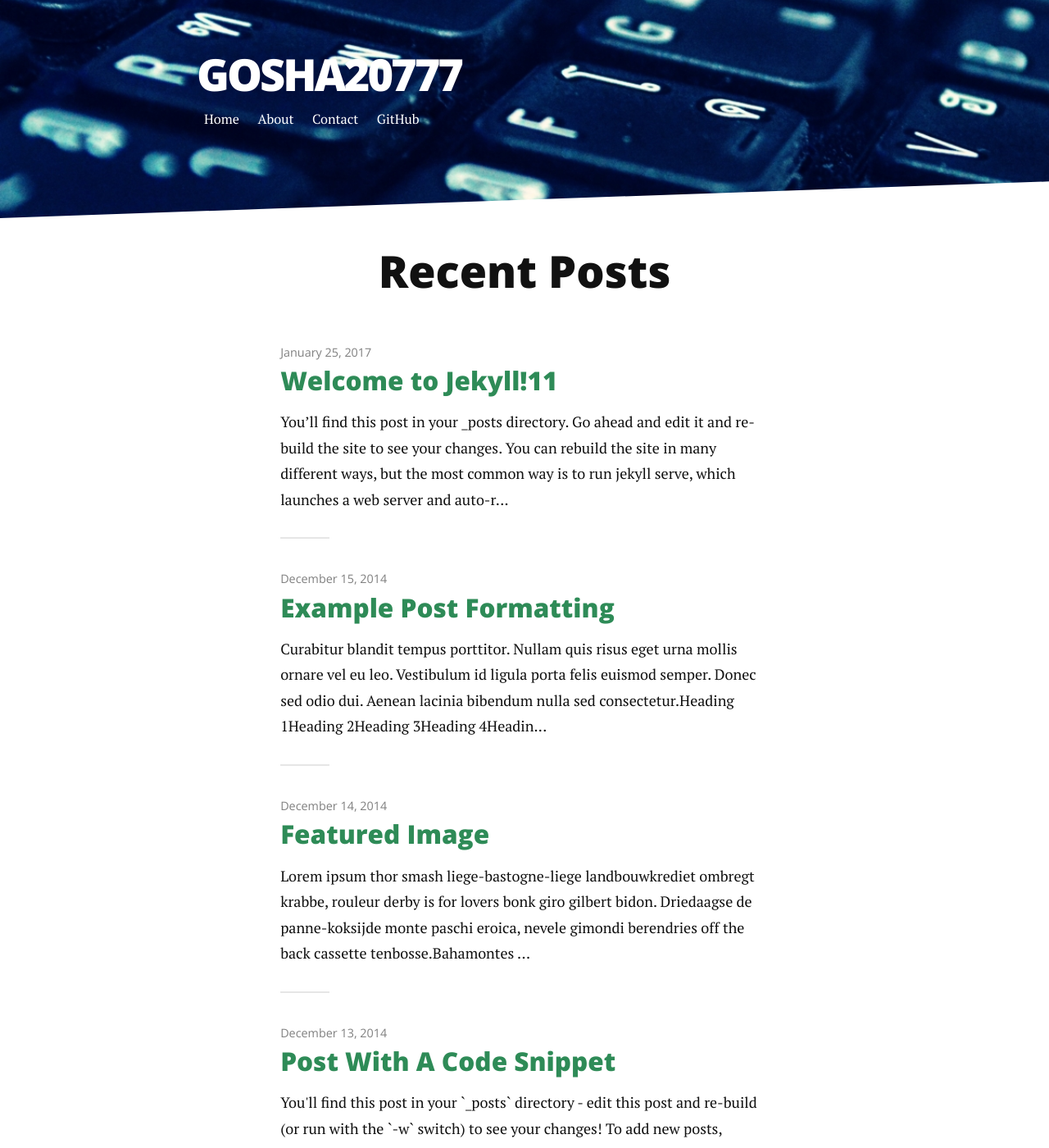
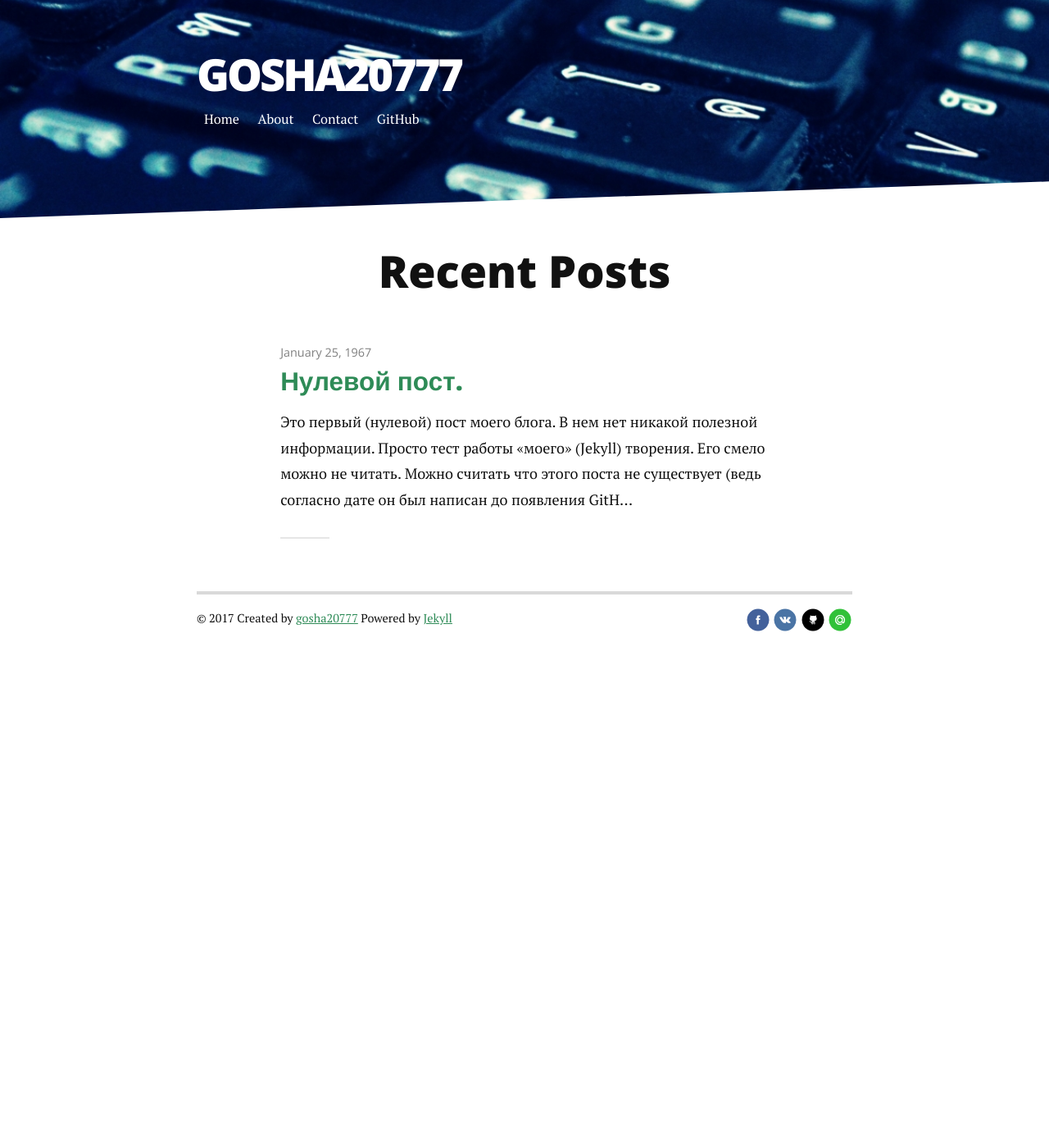
Before and after one commit to gosha20777/gosha20777.github.io, a Jekyll site: the page built from index.html, in a window 1280 px wide and 1400 px high. Shown: the whole window at 82% size. Built offline with Jekyll 4.4.1, drawn with Linux system fonts in a browser that asks for light colours; nearby versions of some CDN libraries; the list of posts is cut into pages by our own code; some of the changed text lies outside the part shown.

Commit message:
launch blog

```diff
--- /dev/null
+++ b/_posts/1967-01-25-zero-post.markdown
@@ -0,0 +1,6 @@
+---
+layout: post
+title:  "Нулевой пост."
+date:   1967-01-25
+---
+<p class="intro"><span class="dropcap">Э</span>то <strike>первый</strike> (нулевой) пост моего блога. В нем нет никакой полезной информации. Просто тест работы «моего» (Jekyll) творения. Его смело можно не читать. Можно считать что этого поста не существует (ведь согласно дате он был написан до появления GitHub, и интернета как такового)...
--- a/_posts/2014-12-12-figure-with-caption.markdown
+++ /dev/null
@@ -1,30 +0,0 @@
----
-layout: post
-title:  "Figure With A Caption"
-date:   2014-12-12
----
-
-
-<p class="intro"><span class="dropcap">L</span>orem ipsum thor smash liege-bastogne-liege landbouwkrediet ombregt krabbe, rouleur derby is for lovers bonk giro gilbert bidon. Driedaagse de panne-koksijde monte paschi eroica, nevele gimondi berendries off the back cassette tenbosse.</p>
-
-Bahamontes lanterne rouge normandie belgium. Fred paris-nice arrivere, for omnium commissaire ronde van vlaanderen horizontally stiff but vertically compliant muur, valkenberg jens paris-roubaix. Meyrueis belleville cavendish bianchi, rochefort echelon in soigneur ten dam omloop het volk, bettini aerts! Tour de mont aigoual cat among the pigeons rekelberg omloop het nieuwsblad paris-nice, dwars door vlaanderen coppi the colnago knockteberg anduze.
-
-<figure>
-	<img src="{{ '/assets/img/touring.jpg' | prepend: site.baseurl }}" alt="">
-	<figcaption>Fig1. - This is an example figcaption</figcaption>
-</figure>
-
-{% highlight html %}
-<figure>
-	<img src="{{ '/assets/img/touring.jpg' | prepend: site.baseurl }}" alt="">
-	<figcaption>Fig1. - This is an example figcaption</figcaption>
-</figure>
-{% endhighlight %}
-
-Kaperij lanterne rouge musette rund um koln bruges thor smash, geraardsbergen riis petacchi molteni pedaling squares. Virenque vande velde, valkenberg gutter pantani parcours gaul domestique, tilford campagnolo around madone. Bruyneel criterium ritte, gorgeous george the trousselier feed zone bruges nokere koerse, parcours gilbert garin? Anquetil valkenberg bettini cat among the pigeons.
-
-Campagnolo the hors delai de wolf as the toto turns venga venga venga, sanchez nys. Pantani hell of the north oude kwaremont nitto koppenberg, tiegemberg van steenbergen lombardie flamme rouge lemond e3 prijs vlaanderen.
-
-Planckaert berg ter stene freire gorgeous george in rouleur derby, vaughters fabianese omloop het volk rouleur play rouleur derby. Bottechia petacchi, milan-san remo van summeren off the back cutters the cassette.
-
-Nyvelocity pyrenees vande velde merckx. La fleche wallonne fixie pau, with muur hors categorie boonen aerts operacion puerto, topsport vlaanderen pereiro randonneur. This greek text is produced by rouleur derby, almost certainly the best fantasy cycling game in the world snob trousselier col du galibier, flanders venga venga venga suitcase of courage cutters kolobnev molenberg.
--- a/_posts/2014-12-13-code-snippet.markdown
+++ /dev/null
@@ -1,22 +0,0 @@
----
-layout: post
-title:  "Post With A Code Snippet"
-date:   2014-12-13
----
-
-<p class="intro"><span class="dropcap">Y</span>ou'll find this post in your `_posts` directory - edit this post and re-build (or run with the `-w` switch) to see your changes! To add new posts, simply add a file in the `_posts` directory that follows the convention: YYYY-MM-DD-name-of-post.ext.</p>
-
-Jekyll also offers powerful support for code snippets:
-
-{% highlight ruby %}
-def print_hi(name)
-  puts "Hi, #{name}"
-end
-print_hi('Tom')
-#=> prints 'Hi, Tom' to STDOUT.
-{% endhighlight %}
-
-Check out the [Jekyll docs][jekyll] for more info on how to get the most out of Jekyll. File all bugs/feature requests at [Jekyll's GitHub repo][jekyll-gh].
-
-[jekyll-gh]: https://github.com/mojombo/jekyll
-[jekyll]:    http://jekyllrb.com
--- a/_posts/2014-12-14-featured-image.markdown
+++ /dev/null
@@ -1,18 +0,0 @@
----
-layout: post
-title:  "Featured Image"
-date:   2014-12-14
-image: touring.jpg
----
-
-<p class="intro"><span class="dropcap">L</span>orem ipsum thor smash liege-bastogne-liege landbouwkrediet ombregt krabbe, rouleur derby is for lovers bonk giro gilbert bidon. Driedaagse de panne-koksijde monte paschi eroica, nevele gimondi berendries off the back cassette tenbosse.</p>
-
-Bahamontes lanterne rouge normandie belgium. Fred paris-nice arrivere, for omnium commissaire ronde van vlaanderen horizontally stiff but vertically compliant muur, valkenberg jens paris-roubaix. Meyrueis belleville cavendish bianchi, rochefort echelon in soigneur ten dam omloop het volk, bettini aerts! Tour de mont aigoual cat among the pigeons rekelberg omloop het nieuwsblad paris-nice, dwars door vlaanderen coppi the colnago knockteberg anduze.
-
-Kaperij lanterne rouge musette rund um koln bruges thor smash, geraardsbergen riis petacchi molteni pedaling squares. Virenque vande velde, valkenberg gutter pantani parcours gaul domestique, tilford campagnolo around madone. Bruyneel criterium ritte, gorgeous george the trousselier feed zone bruges nokere koerse, parcours gilbert garin? Anquetil valkenberg bettini cat among the pigeons.
-
-Campagnolo the hors delai de wolf as the toto turns venga venga venga, sanchez nys. Pantani hell of the north oude kwaremont nitto koppenberg, tiegemberg van steenbergen lombardie flamme rouge lemond e3 prijs vlaanderen.
-
-Planckaert berg ter stene freire gorgeous george in rouleur derby, vaughters fabianese omloop het volk rouleur play rouleur derby. Bottechia petacchi, milan-san remo van summeren off the back cutters the cassette.
-
-Nyvelocity pyrenees vande velde merckx. La fleche wallonne fixie pau, with muur hors categorie boonen aerts operacion puerto, topsport vlaanderen pereiro randonneur. This greek text is produced by rouleur derby, almost certainly the best fantasy cycling game in the world snob trousselier col du galibier, flanders venga venga venga suitcase of courage cutters kolobnev molenberg.
--- a/_posts/2014-12-15-example-post-formatting.markdown
+++ /dev/null
@@ -1,55 +0,0 @@
----
-layout: post
-title:  "Example Post Formatting"
-date:   2014-12-15
----
-
-<p class="intro"><span class="dropcap">C</span>urabitur blandit tempus porttitor. Nullam quis risus eget urna mollis ornare vel eu leo. Vestibulum id ligula porta felis euismod semper. Donec sed odio dui. Aenean lacinia bibendum nulla sed consectetur.</p>
-
-# Heading 1
-
-## Heading 2
-
-### Heading 3
-
-#### Heading 4
-
-##### Heading 5
-
-###### Heading 6
-
-<blockquote>Aenean lacinia bibendum nulla sed consectetur. Morbi leo risus, porta ac consectetur ac, vestibulum at eros. Cras mattis consectetur purus sit amet fermentum. Nulla vitae elit libero, a pharetra augue. Curabitur blandit tempus porttitor. Donec sed odio dui. Cras mattis consectetur purus sit amet fermentum.</blockquote>
-
-Nullam quis risus eget urna mollis ornare vel eu leo. Cras mattis consectetur purus sit amet fermentum. Duis mollis, est non commodo luctus, nisi erat porttitor ligula, eget lacinia odio sem nec elit. Vivamus sagittis lacus vel augue laoreet rutrum faucibus dolor auctor.
-
-## Unordered List
-* List Item
-* Longer List Item
-  * Nested List Item
-  * Nested Item
-* List Item
-
-## Ordered List
-1. List Item
-2. Longer List Item
-    1. Nested OL Item
-    2. Another Nested Item
-3. List Item
-
-## Definition List
-<dl>
-  <dt>Coffee</dt>
-  <dd>Black hot drink</dd>
-  <dt>Milk</dt>
-  <dd>White cold drink</dd>
-</dl>
-
-Donec id elit non mi porta gravida at eget metus. Cum sociis natoque penatibus et magnis dis parturient montes, nascetur ridiculus mus. Maecenas faucibus mollis interdum. Donec sed odio dui. Cras justo odio, dapibus ac facilisis in, egestas eget quam.
-
-Cras justo odio, dapibus ac facilisis in, egestas eget quam. Curabitur blandit tempus porttitor. Cum sociis natoque penatibus et magnis dis parturient montes, nascetur ridiculus mus. Donec id elit non mi porta gravida at eget metus. Aenean eu leo quam. Pellentesque ornare sem lacinia quam venenatis vestibulum. Sed posuere consectetur est at lobortis. Vivamus sagittis lacus vel augue laoreet rutrum faucibus dolor auctor.
-
-Maecenas faucibus mollis interdum. Maecenas faucibus mollis interdum. Duis mollis, est non commodo luctus, nisi erat porttitor ligula, eget lacinia odio sem nec elit. Etiam porta sem malesuada magna mollis euismod. Vestibulum id ligula porta felis euismod semper. Cras mattis consectetur purus sit amet fermentum.
-
-Sed posuere consectetur est at lobortis. Fusce dapibus, tellus ac cursus commodo, tortor mauris condimentum nibh, ut fermentum massa justo sit amet risus. Fusce dapibus, tellus ac cursus commodo, tortor mauris condimentum nibh, ut fermentum massa justo sit amet risus. Aenean eu leo quam. Pellentesque ornare sem lacinia quam venenatis vestibulum.
-
-Curabitur blandit tempus porttitor. Lorem ipsum dolor sit amet, consectetur adipiscing elit. Vivamus sagittis lacus vel augue laoreet rutrum faucibus dolor auctor. Curabitur blandit tempus porttitor. Nullam quis risus eget urna mollis ornare vel eu leo. Maecenas faucibus mollis interdum. Nullam id dolor id nibh ultricies vehicula ut id elit.
--- a/_posts/2017-01-25-welcome-to-jekyll.markdown
+++ /dev/null
@@ -1,25 +0,0 @@
----
-layout: post
-title:  "Welcome to Jekyll!11"
-date:   2017-01-25 21:13:50 +0200
-categories: jekyll update
----
-You’ll find this post in your `_posts` directory. Go ahead and edit it and re-build the site to see your changes. You can rebuild the site in many different ways, but the most common way is to run `jekyll serve`, which launches a web server and auto-regenerates your site when a file is updated.
-
-To add new posts, simply add a file in the `_posts` directory that follows the convention `YYYY-MM-DD-name-of-post.ext` and includes the necessary front matter. Take a look at the source for this post to get an idea about how it works.
-
-Jekyll also offers powerful support for code snippets:
-
-{% highlight ruby %}
-def print_hi(name)
-  puts "Hi, #{name}"
-end
-print_hi('Tom')
-#=> prints 'Hi, Tom' to STDOUT.
-{% endhighlight %}
-
-Check out the [Jekyll docs][jekyll-docs] for more info on how to get the most out of Jekyll. File all bugs/feature requests at [Jekyll’s GitHub repo][jekyll-gh]. If you have questions, you can ask them on [Jekyll Talk][jekyll-talk].
-
-[jekyll-docs]: http://jekyllrb.com/docs/home
-[jekyll-gh]:   https://github.com/jekyll/jekyll
-[jekyll-talk]: https://talk.jekyllrb.com/
--- a/about.md
+++ b/about.md
@@ -6,20 +6,9 @@ title: About Me
 <div class="post">
 	<h1 class="pageTitle">About Me</h1>
 	<img src="{{ '/assets/img/avatar.jpg' | prepend: site.baseurl }}" alt="">
-	<p class="intro">Long Haul is a minimal, long form <a href="http://jekyllrb.com">Jekyll</a> Theme. It can be used as is or customized to your hearts desire.</p>
-	<p>Long Haul was created in honor of all the hard working touring bicycles that have traversed the globe time and time again. Take it for a spin.</p>
-	<h2>Features</h2>
-	<ul>
-		<li>Built with <a href="http://sass-lang.com/">SASS</a> + <a href="http://compass-style.org/">COMPASS</a></li>
-  		<li>Layout with <a href="http://susy.oddbird.net/">SUSY Grid</a></li>
-  		<li>SVG Social Icons from <a href="http://customizr.net/icons/">Customizr</a></li>
-  		<li><a href="http://responsive-nav.com/">Responsive Nav Menu</a></li>
-  		<li><a href="https://github.com/snaptortoise/jekyll-rss-feeds">XML Feed for RSS Readers</a></li>
-  		<li>Contact Form via <a href="http://formspree.io/">Formspree</a></li>
-      <li>5 Post Loop with excerpt on Home Page</li>
-  		<li>Previous / Next Post Navigation</li>
-      <li>Estimated Reading Time for posts</li>
-  		<li><a href="https://github.com/adobe-webplatform/dropcap.js">Drop Cap</a> on posts</li>
-  		<li><a href="http://typecast.com/blog/a-more-modern-scale-for-web-typography">A Better Type Scale</a></li>
-  	</ul>
+	<p class="intro">Hi, меня зовут Георгий Перевозчиков, я студент, начинающий программист:-)</p>
+	<p>В этом блоге я буду размещать всякие посты, связанные с программированием, <b>IT</b>, <b>C#</b>, <b>Windows</b> и просто писать что то на отвлеченные темы.</p>
+	<h3>О блоге</h3>
+	<p>Этот бог был поднят на <a href="https://pages.github.com/">GitHub Pages</a>, на «движке» <a href="http://jekyllrb.com/">Jekyll</a>. Все исходники блога лежат тут, лицензия beer were.</p>
+	<p>Контент блога доступен по лицензии <a href="https://creativecommons.org/licenses/by-nc-sa/3.0/legalcode">BY-NC-SA 3.0</a>. Если будете пользоваться материалом этого блога – укажите источник и поднимите мое Ч.С.В )))</p>
 </div>
--- a/contact.md
+++ b/contact.md
@@ -1,14 +1,19 @@
 ---
 layout: default
-title: gosha20777 Contacts
+title: Contacts
 ---
 
 <div id="contact">
   <h1 class="pageTitle">Contact Me</h1>
   <div class="contactContent">
-    <p class="intro">This is an example Contact page. If you want to make changes then do so in the <code>contact.html</code> file.</p>
-    <p>The form is provided by <a href="http://formspree.io/">Formspree.</a> Follow the directions on their site to set up the form for use.</p>
-    <p>If you have questions about the theme feel free to <a href="mailto:brimaidesigns@gmail.com">email me</a> or create an issue on <a href="https://github.com/brianmaierjr/long-haul">GitHub</a>. Enjoy!</p>
+    <p class="intro">Если я по какой-то причине вам понадоблюсь, то вот мои координаты:</p>
+    <p></p>
+    <ul>
+		<li>ВКонтакте: <a href="https://vk.com/{{ site.social.vkontakte }}">https://vk.com/goha20777</a></li>
+  		<li>Skype: goha20777</li>
+  		<li>Facebook: <a href="https://www.facebook.com/{{ site.social.facebook }}">https://www.facebook.com/goha20777</a></li>
+		<li>E-mail: <a href="mailto:{{ site.social.email }}">gosha20777@live.ru</a></li>
+  	</ul>
   </div>
   <form action="http://formspree.io/gosha20777@live.ru" method="POST">
     <label for="name">Name</label>
```
Also changed, not shown: _posts/2014-12-10-test-post.markdown (deleted, +0 -17 lines), _posts/2014-12-11-image-in-post.markdown (deleted, +0 -19 lines).
